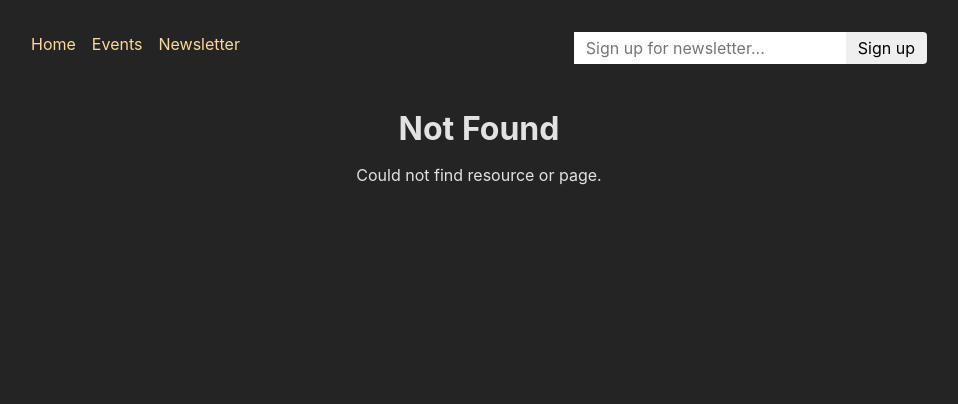
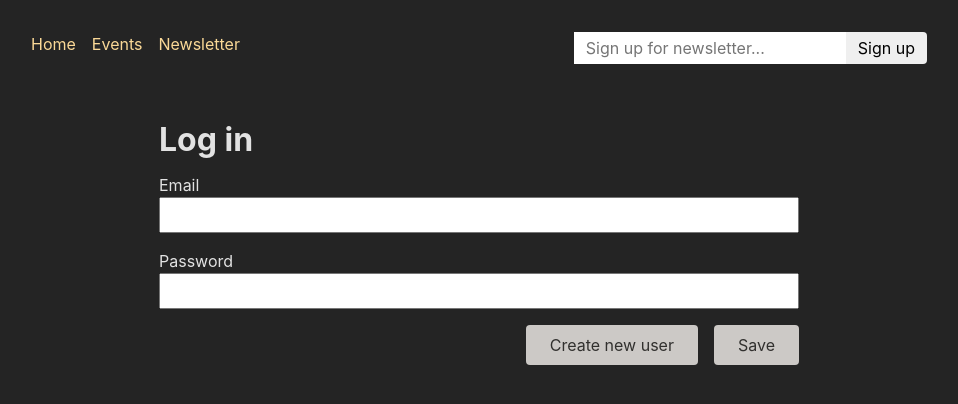
Before and after one commit to Omar-Elmoez/restaurant, a React (Vite) app: page /auth in a window 1280 px wide. Before the commit this address had no page. Shown: the top 404 px of the page, without its empty margins (161-1119 px from the left). Built offline with nearby package versions, Linux system fonts and the light colour scheme.

Commit message:
add auth page

```diff
--- a/src/components/index.ts
+++ b/src/components/index.ts
@@ -5,7 +5,7 @@ import EventsNavigation from "./events-navigation/EventsNavigation";
 import MainNavigation from "./main-navigation/MainNavigation";
 import PageContent from "./page-content/PageContent";
 import NewsletterSignup from "./news-letter/NewsletterSignup";
-
+import AuthForm from "./auth-form/AuthForm";
 
 export {
   EventForm,
@@ -14,5 +14,6 @@ export {
   EventsNavigation,
   MainNavigation,
   PageContent,
-  NewsletterSignup
+  NewsletterSignup,
+  AuthForm,
 };
--- /dev/null
+++ b/src/pages/Authentication.tsx
@@ -0,0 +1,8 @@
+import { AuthForm } from "../components";
+
+
+function AuthenticationPage() {
+  return <AuthForm />;
+}
+
+export default AuthenticationPage;
--- a/src/routes/index.tsx
+++ b/src/routes/index.tsx
@@ -7,6 +7,7 @@ import EventDetailsLoader from "../loaders/EventDetails";
 import NewEventAction from "../actions/NewEvent";
 import DeleteEvent from "../actions/DeleteEvent";
 import NewsletterAction from "../actions/Newsletter";
+import AuthenticationPage from "../pages/Authentication";
 
 const Routes = () => {
   // const MainRoutes = [
@@ -113,6 +114,10 @@ const Routes = () => {
           element: <NewsletterPage />,
           action: NewsletterAction,
         },
+        {
+          path: 'auth',
+          element: <AuthenticationPage />,
+        },
       ],
     },
   ]);
```
